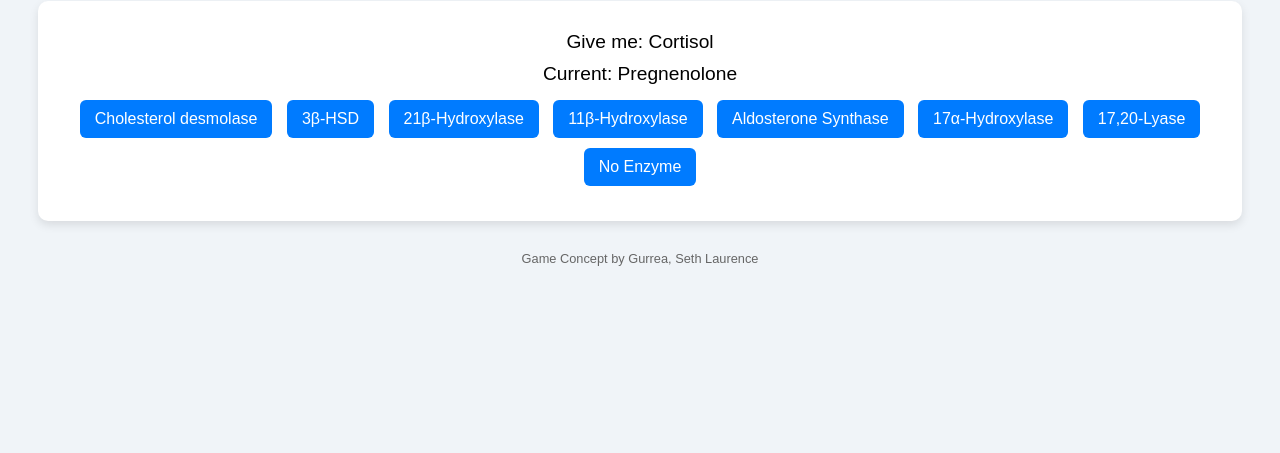
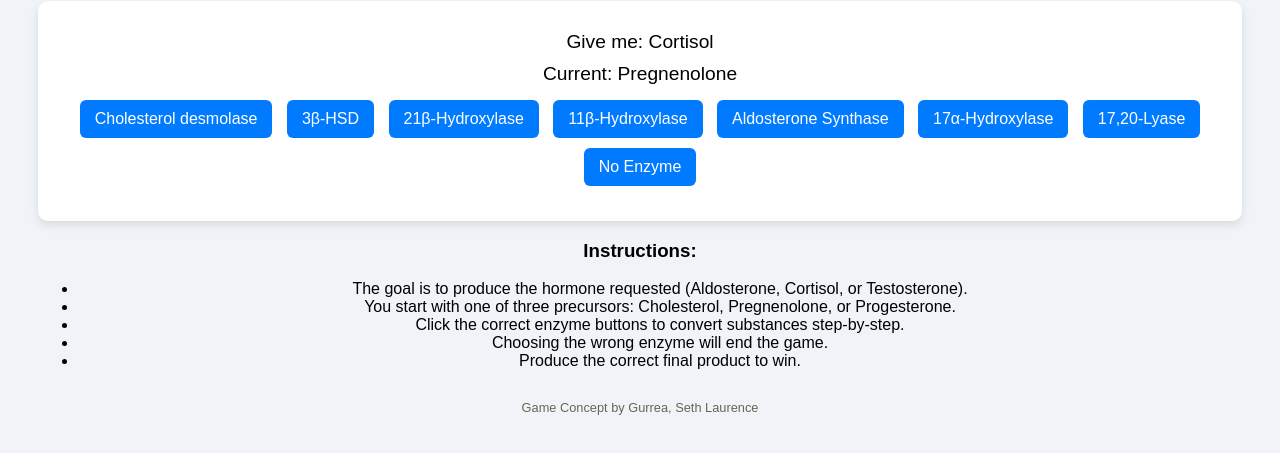
Before and after one commit to GSeth-PGI/steroidogenesis-game, a plain HTML site: page index.html in a window 1280 px wide. Shown: the part 117-570 px from the top of the page. Drawn offline with Linux system fonts and the light colour scheme.

Commit message:
Update index.html

```diff
--- a/index.html
+++ b/index.html
@@ -134,7 +134,18 @@
     startGame();
   </script>
 
-<p style="margin-top: 30px; font-size: 0.8em; color: #666;">Game Concept by Gurrea, Seth Laurence</p>
+<div class="instructions">
+  <h3>Instructions:</h3>
+  <ul>
+    <li>The goal is to produce the hormone requested (Aldosterone, Cortisol, or Testosterone).</li>
+    <li>You start with one of three precursors: Cholesterol, Pregnenolone, or Progesterone.</li>
+    <li>Click the correct enzyme buttons to convert substances step-by-step.</li>
+    <li>Choosing the wrong enzyme will end the game.</li>
+    <li>Produce the correct final product to win.</li>
+  </ul>
+</div>
+
+<p style="margin-top: 30px; font-size: 0.8em; color: #665;">Game Concept by Gurrea, Seth Laurence</p>
 
 </body>
 </html>
```
